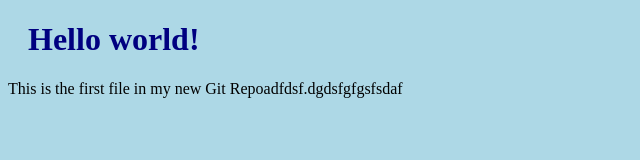
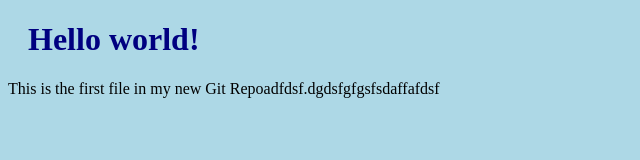
Before and after one commit to edomakiruco/test_ssh, a plain HTML site: page index.html in a window 1280 px wide. Shown: the full height of the page, 0-640 px from the left. Drawn offline with Linux system fonts and the light colour scheme.

Commit message:
add text 1 and edit index

```diff
--- a/index.html
+++ b/index.html
@@ -9,6 +9,6 @@
     </head>
     <body>
         <h1>Hello world!</h1>
-        <p>This is the first file in my new Git Repoadfdsf.dgdsfgfgsfsdaf</p>
+        <p>This is the first file in my new Git Repoadfdsf.dgdsfgfgsfsdaffafdsf</p>
     </body>
 </html>
```
Also changed, not shown: test_1.txt (added), text_2.txt (added).
